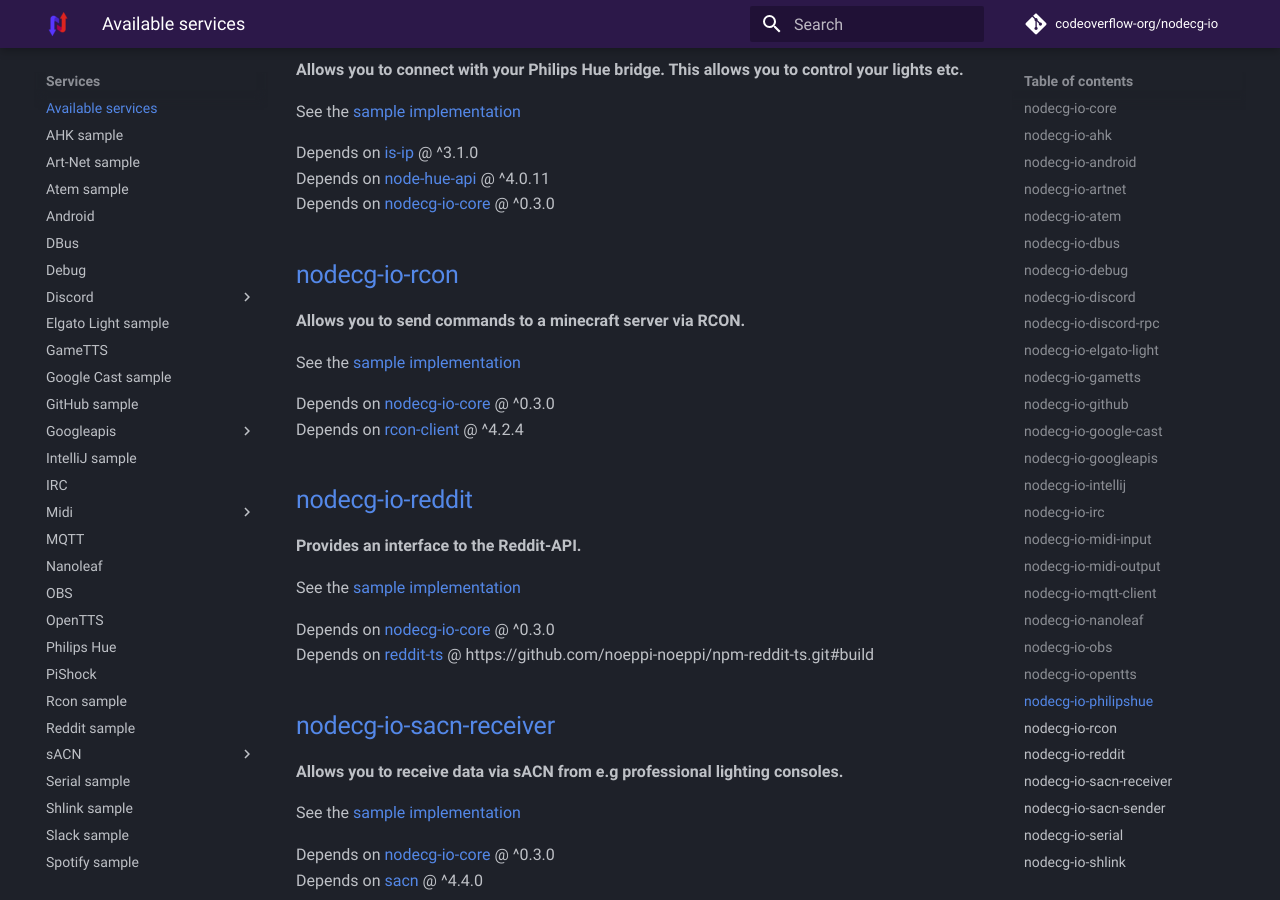
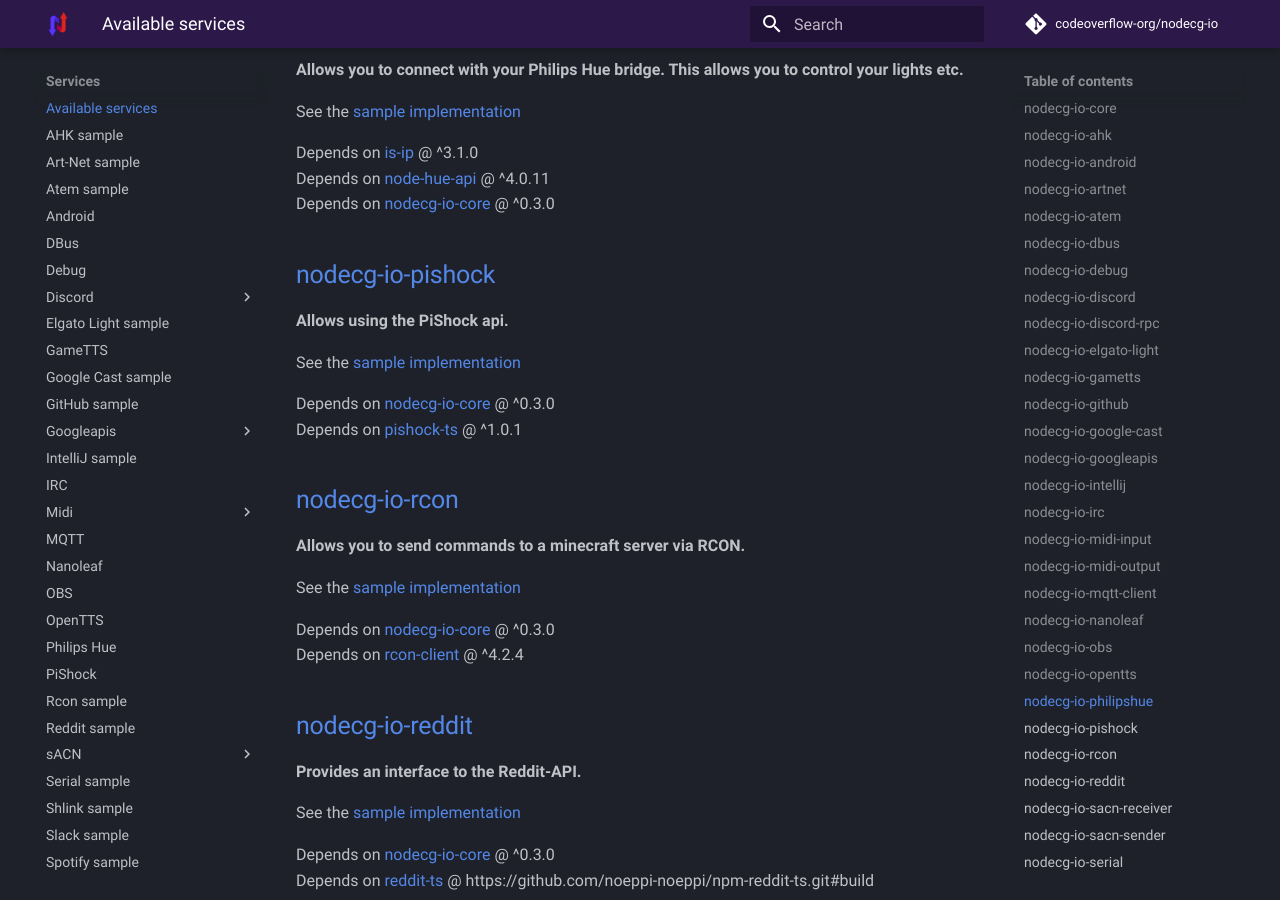
Before and after one commit to codeoverflow-org/nodecg-io-docs, an MkDocs documentation site: the page built from docs/services.md, in a window 1280 px wide and 900 px high, scrolled down 5343 px. Built offline with MkDocs 1.6.1 and Material for MkDocs 9.7.7, drawn with Linux system fonts in a browser that asks for light colours; comment, search, counter and statistics services are not loaded; the version menu is left out.

Commit message:
Update generated documentation (codeoverflow-org/nodecg-io@7966552ac7038e37662c9386ac2825f96ff7a3de)

```diff
--- a/docs/services.md
+++ b/docs/services.md
@@ -214,6 +214,15 @@
 Depends on [node-hue-api](https://www.npmjs.com/package/node-hue-api) @ ^4.0.11 <br>
 Depends on [nodecg-io-core](https://github.com/codeoverflow-org/nodecg-io/tree/main/nodecg-io-core) @ ^0.3.0 <br>
 
+## [nodecg-io-pishock](https://github.com/codeoverflow-org/nodecg-io/tree/main/services/nodecg-io-pishock)
+
+**Allows using the PiShock api.**
+
+See the [sample implementation](samples/pishock.md)
+
+Depends on [nodecg-io-core](https://github.com/codeoverflow-org/nodecg-io/tree/main/nodecg-io-core) @ ^0.3.0 <br>
+Depends on [pishock-ts](https://www.npmjs.com/package/pishock-ts) @ ^1.0.1 <br>
+
 ## [nodecg-io-rcon](https://github.com/codeoverflow-org/nodecg-io/tree/main/services/nodecg-io-rcon)
 
 **Allows you to send commands to a minecraft server via RCON.**
```
Also changed, not shown: docs/dependencies.md (+4 -0 lines), docs/index.md (+1 -1 lines).
